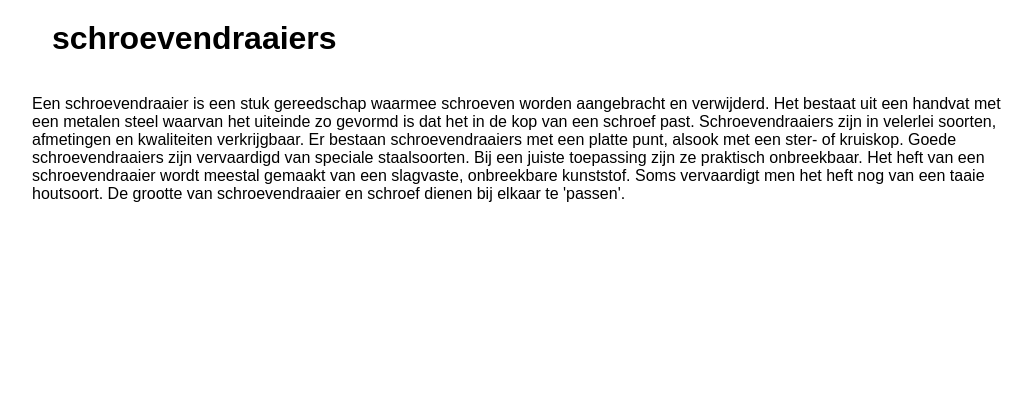
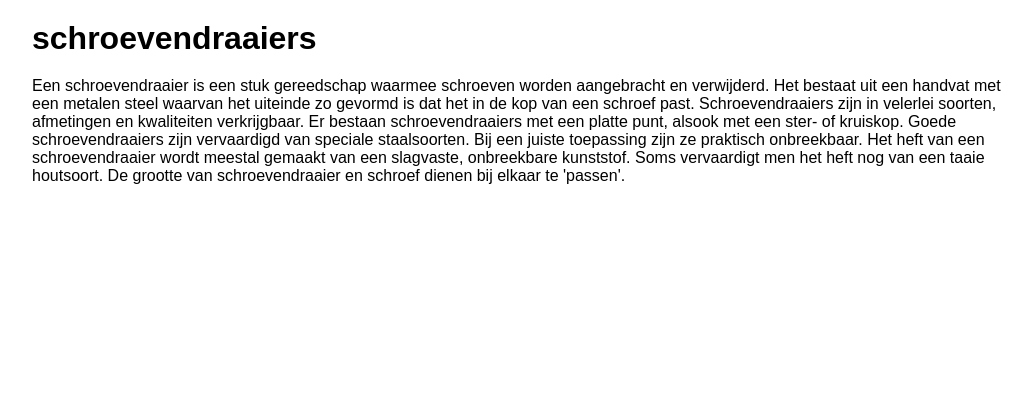
Before and after one commit to ibrahimhillowle/C2-CodeCamp, a PHP site: page /schroevendraaiers.php in a window 1280 px wide. Shown: the part 44-445 px from the top of the page, without its empty margins (123-1155 px from the left). Run offline with PHP 8.4, Linux system fonts and the light colour scheme; data that the repository does not hold is empty; some libraries are stand-ins or nearby versions.

Commit message:
css en schroevendaaiers pagina aangepast

```diff
--- a/css/main.css
+++ b/css/main.css
@@ -147,7 +147,7 @@ footer{
 }
 
 .container h1{
-  padding: 20px;
+  padding: 20px 0;
 }
 
 
--- a/schroevendraaiers.php
+++ b/schroevendraaiers.php
@@ -9,7 +9,7 @@
 <?php require_once 'header.php'; ?>
 <div class="container">
     <h1>schroevendraaiers</h1>
-    <br>
+
     <p>Een schroevendraaier is een stuk gereedschap waarmee schroeven worden aangebracht en verwijderd. Het bestaat uit een handvat met een metalen steel waarvan het uiteinde zo gevormd is dat het in de kop van een schroef past.
 Schroevendraaiers zijn in velerlei soorten, afmetingen en kwaliteiten verkrijgbaar. Er bestaan schroevendraaiers met een platte punt, alsook met een ster- of kruiskop. Goede schroevendraaiers zijn vervaardigd van speciale staalsoorten. Bij een juiste toepassing zijn ze praktisch onbreekbaar. Het heft van een schroevendraaier wordt meestal gemaakt van een slagvaste, onbreekbare kunststof. Soms vervaardigt men het heft nog van een taaie houtsoort. De grootte van schroevendraaier en schroef dienen bij elkaar te 'passen'.
 
```
